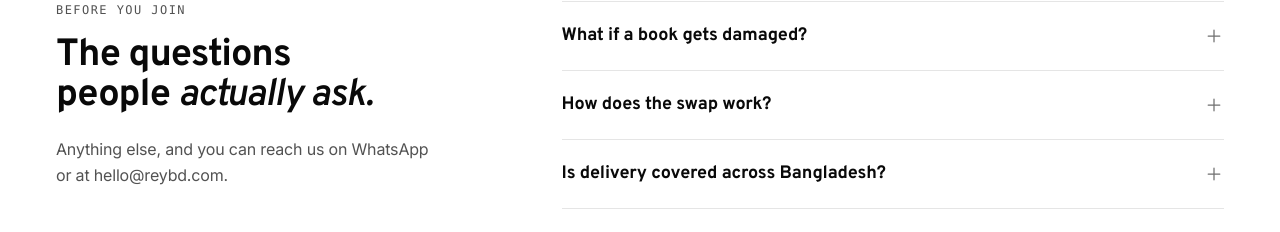
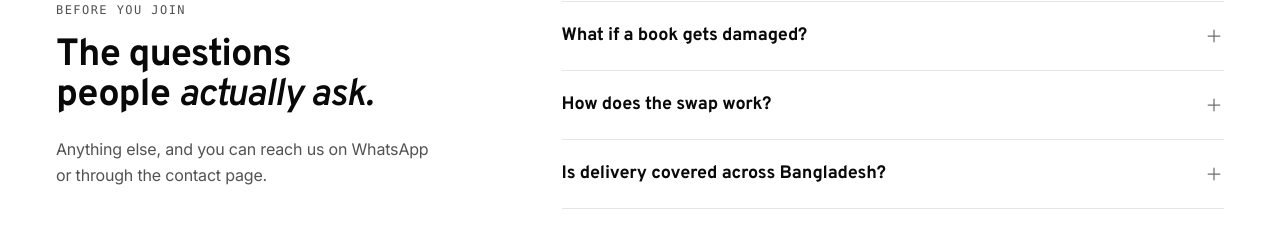
Before and after one commit to tamimrupo/REY, a Next.js app: page /how-it-works in a window 1280 px wide. Shown: the part 2100-2332 px from the top of the page. Built offline with nearby package versions, Linux system fonts and the light colour scheme; no server answers; the database is empty; a web font is replaced by a local one.

Commit message:
Stop naming an email address in the How It Works FAQ
The address was hard-coded there while the rest of the site reads it from Admin - Settings, so it would have gone stale the moment the contact address changed. It now points at the contact page.

```diff
--- /dev/null
+++ b/opencode.json
@@ -0,0 +1,10 @@
+{
+  "mcp": {
+    "servers": {
+      "supabase": {
+        "type": "remote",
+        "url": "https://mcp.supabase.com/mcp?project_ref=mgsjrouyvseswiipbrra&features=docs%2Caccount%2Cdatabase%2Cdebugging%2Cdevelopment%2Cfunctions%2Cbranching"
+      }
+    }
+  }
+}
--- a/src/components/how-it-works.tsx
+++ b/src/components/how-it-works.tsx
@@ -288,7 +288,7 @@ export function HowItWorks() {
               The questions people <em className="italic">actually ask.</em>
             </h2>
             <p className="mt-5 max-w-sm text-base leading-relaxed text-ink-soft">
-              Anything else, and you can reach us on WhatsApp or at hello@reybd.com.
+              Anything else, and you can reach us on WhatsApp or through the contact page.
             </p>
           </div>
 
```
